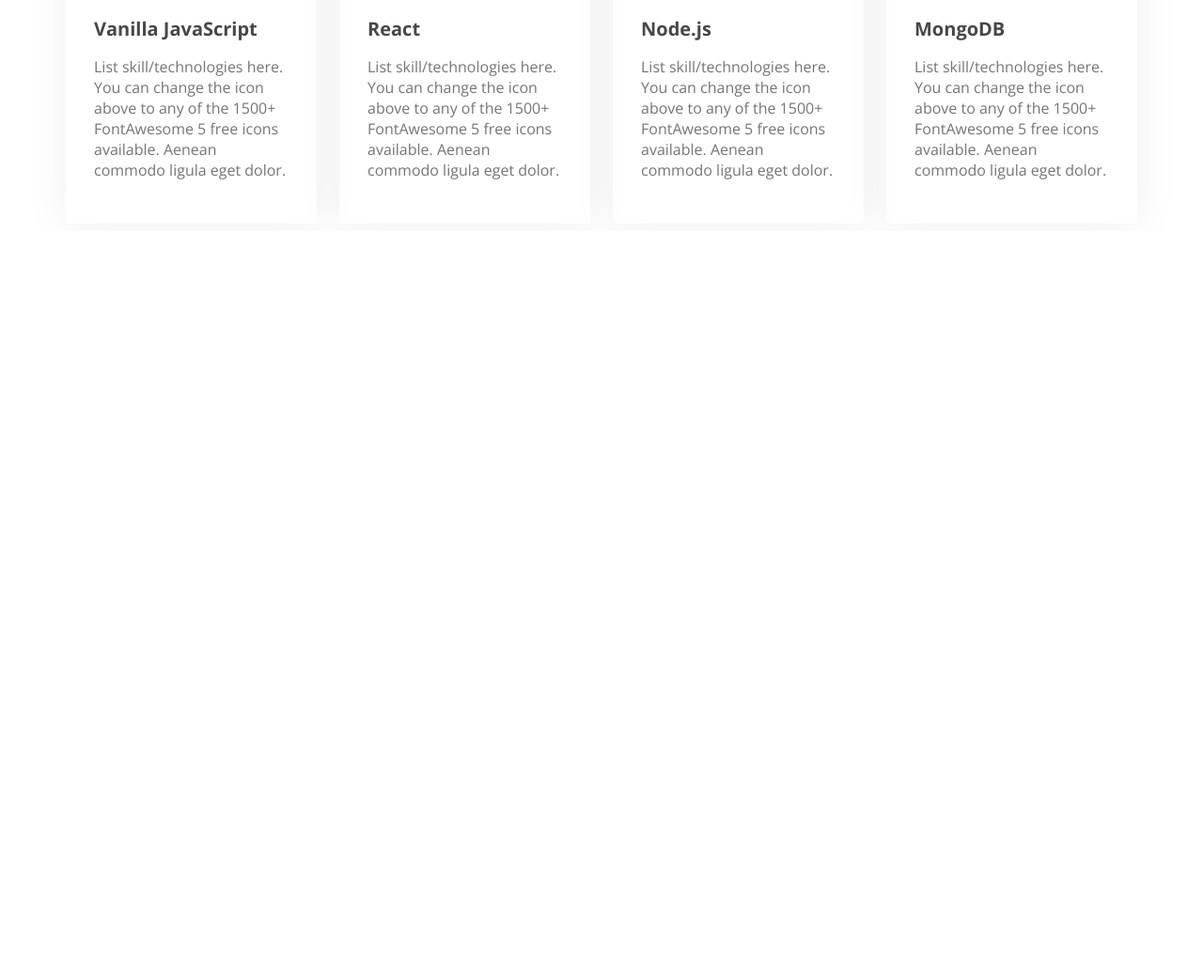
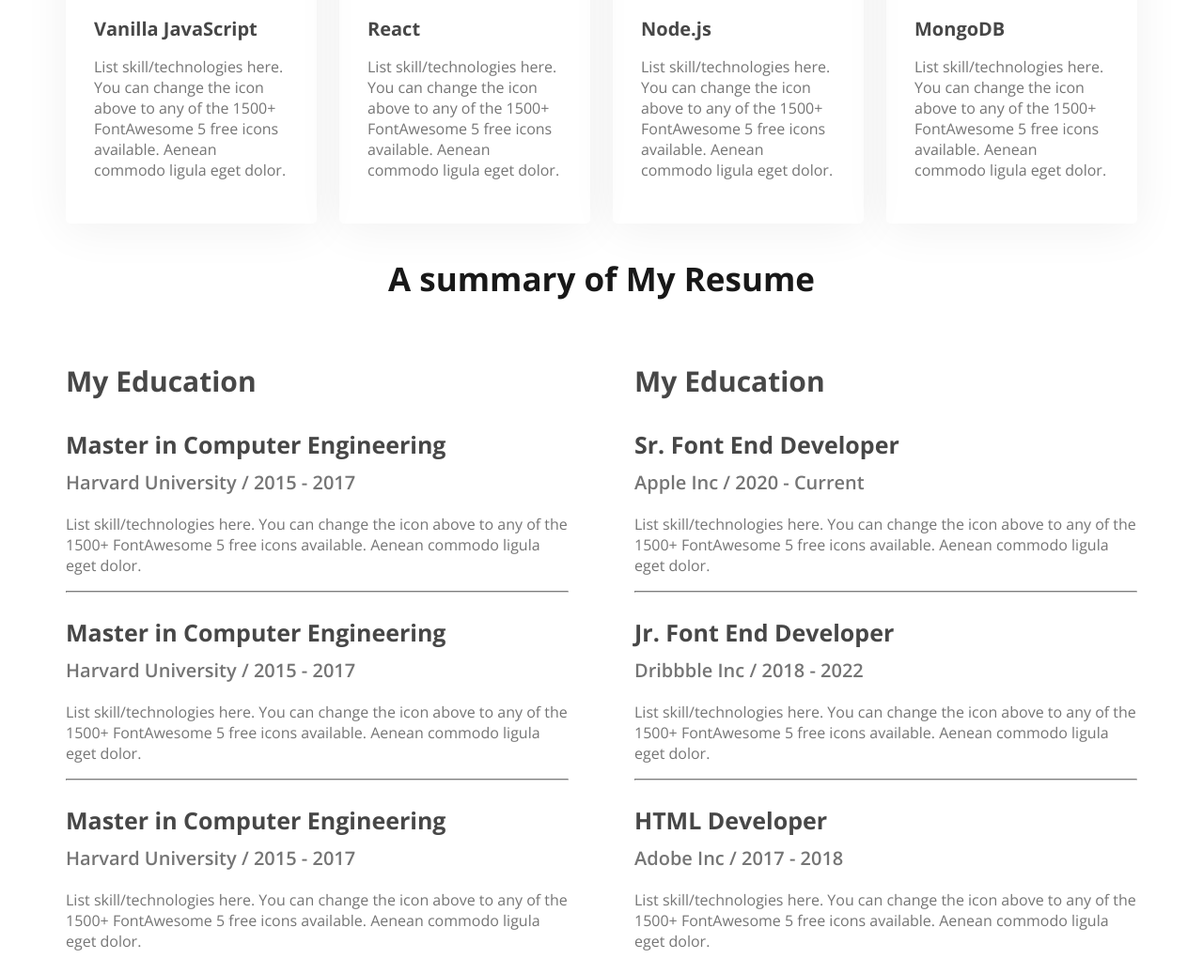
Before and after one commit to sowrovnath/web-developer-portfolio, a plain HTML site: page index.html in a window 1280 px wide. Shown: the part 1954-2991 px from the top of the page at 94% size. Before the commit the page ends 2200 px from the top, so only its background shows below. Drawn offline with nearby package versions, Linux system fonts and the light colour scheme.

Commit message:
fifth work

```diff
--- a/index.html
+++ b/index.html
@@ -103,6 +103,58 @@
           <p class="skill-description">List skill/technologies here. You can change the icon above to any of the 1500+ FontAwesome 5 free icons available. Aenean commodo ligula eget dolor.</p>
         </div>
       </div>
+      <div class="section4">
+        <p class="content-title2 section4-title">A summary of My Resume</p>
+
+      </div>
+      <div class="section5">
+        <div class="education">
+          <p class="resume-title">My Education</p>
+          <div class="edu-qualification">
+            <p class="degree">Master in Computer Engineering</p>
+            <p class="collage">Harvard University / 2015 - 2017</p>
+            <p class="skill-description">List skill/technologies here. You can change the icon above
+              to any of the 1500+ FontAwesome 5 free icons available. Aenean commodo ligula eget dolor.</p>
+            <hr class="hr">
+          </div>
+          <div class="edu-qualification">
+            <p class="degree">Master in Computer Engineering</p>
+            <p class="collage">Harvard University / 2015 - 2017</p>
+            <p class="skill-description">List skill/technologies here. You can change the icon above
+              to any of the 1500+ FontAwesome 5 free icons available. Aenean commodo ligula eget dolor.</p>
+            <hr class="hr">
+          </div>
+          <div class="edu-qualification">
+            <p class="degree">Master in Computer Engineering</p>
+            <p class="collage">Harvard University / 2015 - 2017</p>
+            <p class="skill-description">List skill/technologies here. You can change the icon above
+              to any of the 1500+ FontAwesome 5 free icons available. Aenean commodo ligula eget dolor.</p>
+          </div>
+        </div>
+        <div class="education">
+          <p class="resume-title">My Education</p>
+          <div class="work-ex">
+            <p class="degree">Sr. Font End Developer</p>
+            <p class="collage">Apple Inc / 2020 - Current</p>
+            <p class="skill-description">List skill/technologies here. You can change the icon above
+              to any of the 1500+ FontAwesome 5 free icons available. Aenean commodo ligula eget dolor.</p>
+            <hr class="hr">
+          </div>
+          <div class="work-ex">
+            <p class="degree">Jr. Font End Developer</p>
+            <p class="collage">Dribbble Inc / 2018 - 2022</p>
+            <p class="skill-description">List skill/technologies here. You can change the icon above
+              to any of the 1500+ FontAwesome 5 free icons available. Aenean commodo ligula eget dolor.</p>
+            <hr class="hr">
+          </div>
+          <div class="work-ex">
+            <p class="degree">HTML Developer</p>
+            <p class="collage">Adobe Inc / 2017 - 2018</p>
+            <p class="skill-description">List skill/technologies here. You can change the icon above
+              to any of the 1500+ FontAwesome 5 free icons available. Aenean commodo ligula eget dolor.</p>
+          </div>
+        </div>
+      </div>
     </main>
     <footer></footer>
   </body>
--- a/protfolio.css
+++ b/protfolio.css
@@ -150,6 +150,7 @@ main{
     font-weight: bold;
     color: #181818;
 }
+/* section3 */
 .section3{
     margin-top: 20px;
     display: flex;
@@ -169,3 +170,31 @@ main{
     margin-top: 20px;
 
 }
+.section5{
+    display: flex;
+    gap: 70px;
+}
+.skill-description{
+    color: #757575;
+}
+.collage{
+    font-size: 20px;
+    font-weight: 600;
+    color: #757575;
+    margin-top: 0px;
+}
+.degree{
+
+    font-size: 25px;
+    font-weight: bold;
+    color: #474747;
+    margin-bottom: 10px;
+}
+.resume-title{
+    font-size: 30px;
+    font-weight: bold;
+    color: #474747;
+}
+.hr{
+    border-color: #d1d1d1;
+}
```
